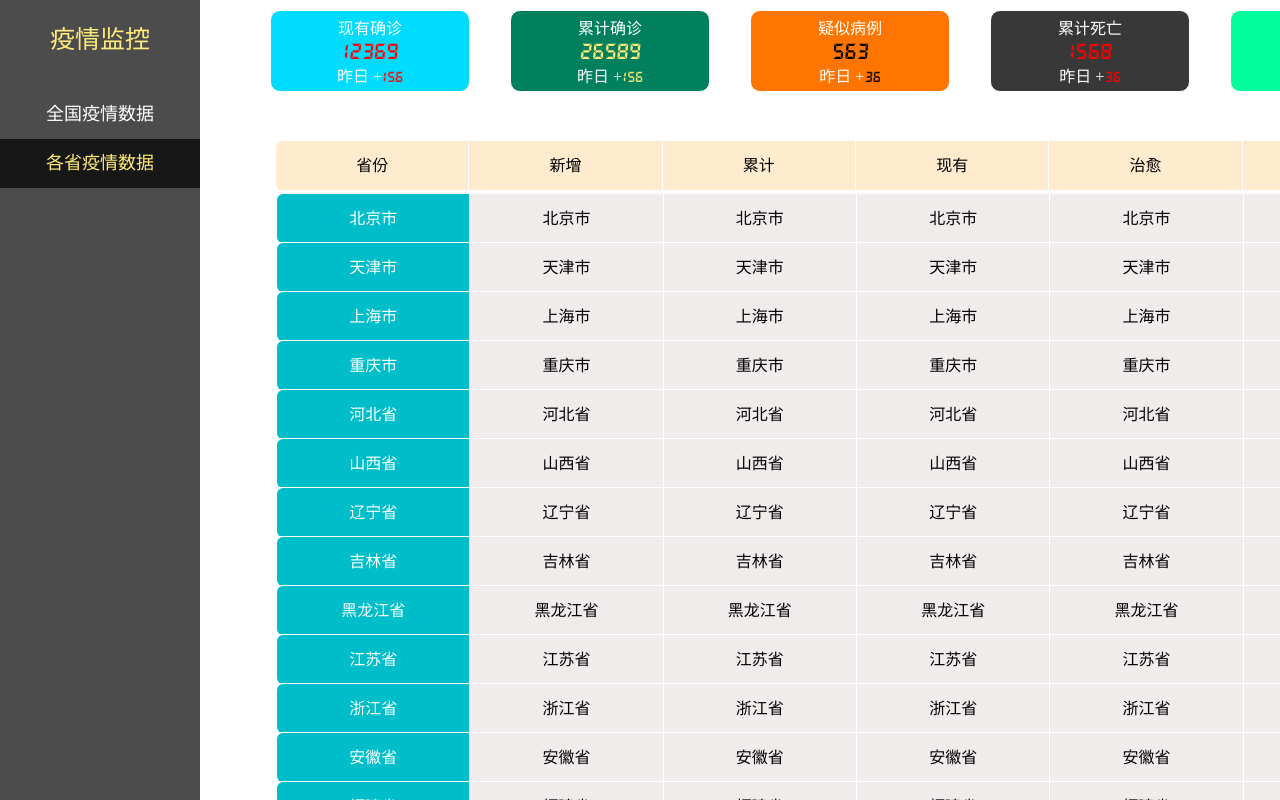
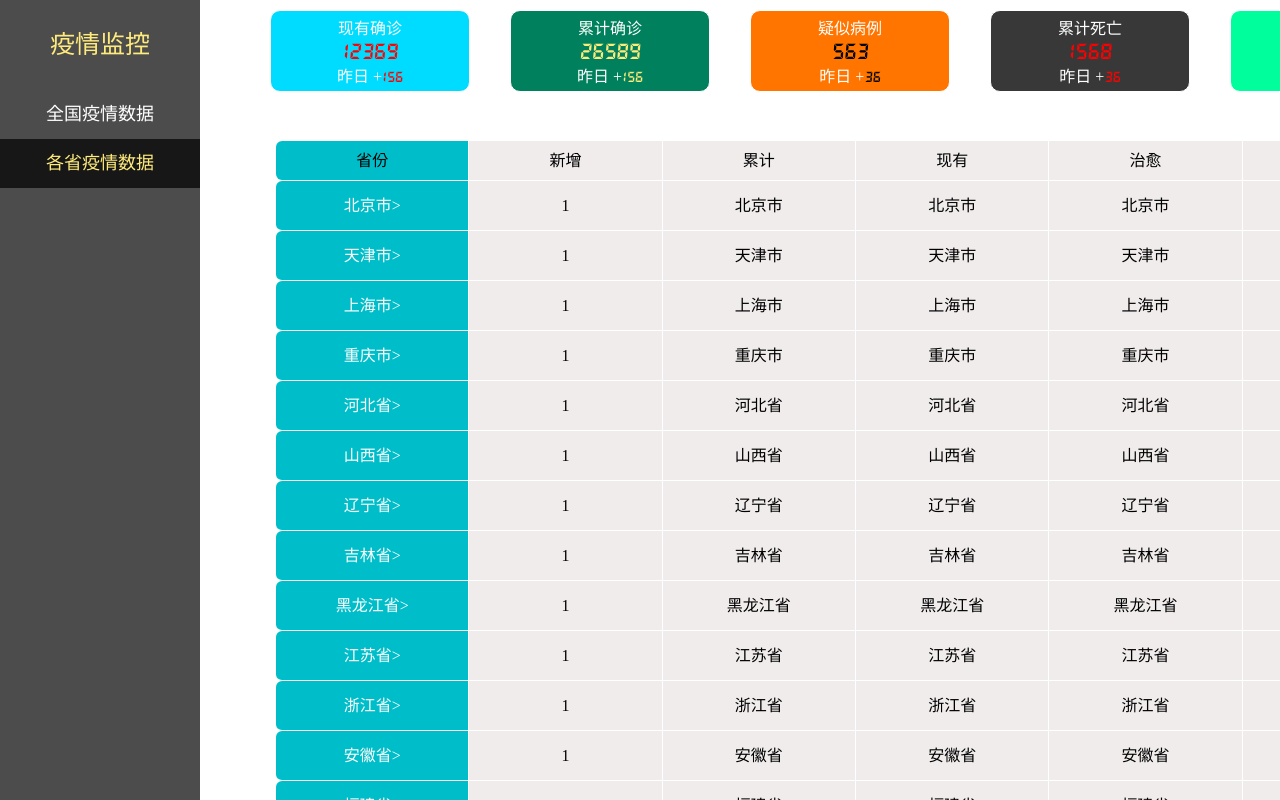
Before and after one commit to Pro-pro-cloud/-web-, a Vue app: page /province in a window 1280 px wide. Shown: the top 800 px of the page. Built offline with nearby package versions, Linux system fonts and the light colour scheme.

Commit message:
图表点击效果完成

```diff
--- a/src/components/common/aggData/AggData.vue
+++ b/src/components/common/aggData/AggData.vue
@@ -15,6 +15,5 @@
   display: flex;
   /*background-color: red;*/
   width: 1200px;
-  overflow: hidden;
 }
 </style>
--- a/src/components/common/tabbar/TabBar.vue
+++ b/src/components/common/tabbar/TabBar.vue
@@ -1,21 +1,26 @@
 <template>
-  <div class="tab-bar">
+  <div class="tab-bar" :style="style">
     <slot></slot>
   </div>
 </template>
 
 <script>
   export default {
-    name: "TabBar"
+    name: "TabBar",
+    props:{
+      tabbarStyle:Object
+    },
+    computed:{
+      style(){
+        return this.tabbarStyle
+      }
+    }
   }
 </script>
 
 <style scoped>
   .tab-bar {
-    width: 100%;
-    height: 50%;
-  }
-  .tab-bar div {
 
   }
+
 </style>
--- a/src/components/common/tabbar/TabBarItem.vue
+++ b/src/components/common/tabbar/TabBarItem.vue
@@ -1,5 +1,5 @@
 <template>
-  <div class="tab-bar-item" @click="barClick" :class="{active:!isAcitive}">
+  <div class="tab-bar-item" @click="barClick" :style="setStyle">
     <div>
       <slot></slot>
     </div>
@@ -16,16 +16,20 @@
     },
     props:{
       path:String,
+      activeStyle:Object
     },
     computed:{
       isAcitive(){
-        return this.$route.path.indexOf(this.path)===-1
+        return this.$route.path.indexOf(this.path)!==-1
+      },
+      setStyle(){
+        return this.isAcitive ? this.activeStyle : {}
       }
     },
     methods:{
       barClick(){
         this.$router.replace(this.path)
-        this.$emit("activeStyle",this.isAcitive)
+        // this.$emit("activeStyle",this.isAcitive)
       }
     }
   }
@@ -36,15 +40,9 @@
     width: 100%;
     height: 49px;
     line-height: 49px;
-    /*background-color: red;*/
     cursor: pointer;
   }
-  .tab-bar-item:hover{
-    background-color: rgba(0,0,0,.7);
-  }
-  .active {
-    color: #ffeb7b;
-    background-color: rgba(0,0,0,.7);
-  }
+
+
 
 </style>
--- a/src/components/content/mainAggData/MainAggData.vue
+++ b/src/components/content/mainAggData/MainAggData.vue
@@ -1,7 +1,7 @@
 <template>
   <div class="main-agg-data">
     <agg-data>
-      <agg-data-item v-for="(item,index) in aggData" :key="index" :data-style="item.bgc">
+      <agg-data-item v-for="(item,index) in aggData" :data-style="item.bgc" :key="index">
         <agg-data-con>
           <div slot="text">{{item.title}}</div>
         </agg-data-con>
@@ -59,7 +59,7 @@
     position: fixed;
     left: 250px;
     top: 10px;
-    overflow: hidden;
+    z-index: 99;
   }
   .cen-data{
     font-size: 24px;
--- a/src/components/content/mainTabBar/MainTabBar.vue
+++ b/src/components/content/mainTabBar/MainTabBar.vue
@@ -1,13 +1,16 @@
 <template>
-  <tab-bar class="main-tab-bar">
+  <div class="main-tab-bar">
     <div class="name">疫情监控</div>
-    <tab-bar-item path="/country">
-      <div>全国疫情数据</div>
-    </tab-bar-item>
-    <tab-bar-item path="/province">
-      <div>各省疫情数据</div>
-    </tab-bar-item>
-  </tab-bar>
+    <tab-bar :tabbar-style="tabBarStyle">
+      <tab-bar-item path="/country" class="item" :active-style="itemStyle">
+        <div>全国疫情数据</div>
+      </tab-bar-item>
+      <tab-bar-item path="/province" class="item" :active-style="itemStyle">
+        <div>各省疫情数据</div>
+      </tab-bar-item>
+    </tab-bar>
+  </div>
+
 </template>
 
 <script>
@@ -24,7 +27,18 @@
 
     },
     computed:{
+      itemStyle(){
+        return {
+          color: "#ffeb7b",
+          backgroundColor: "rgba(0,0,0,.7)",
 
+        }
+      },
+      tabBarStyle(){
+        return {
+          width: "100%",
+        }
+      }
     },
     components: {
       TabBar,
@@ -49,11 +63,13 @@
     width: 100%;
     height: 90px;
     /*background-color: rgb(255, 153, 148);*/
-    line-height: 80px;
+    line-height: 90px;
     font-size: 25px;
     color: #ffeb7b;
     cursor: default;
   }
-
+  .item:hover{
+    background-color: rgba(0,0,0,0.7);
+  }
 
 </style>
--- a/src/views/province/table/proTable.vue
+++ b/src/views/province/table/proTable.vue
@@ -1,7 +1,7 @@
 <template>
     <div>
         <div class="hid"></div>
-        <div class="proTable">
+        <!-- <div class="proTable"> -->
             <div class="proTable-con">
                 <div class="tabitem">省份</div>
                 <div class="tabitem">新增</div>
@@ -10,10 +10,11 @@
                 <div class="tabitem">治愈</div>
                 <div class="tabitem">死亡</div>
             </div>
+
         <div class="protable-content">
-            <div class="tabiteminit" v-for="(item,index) in province" :key="index">
-                <div class="tabitemInitItem" @click="itemClick">{{item}}</div>
-                <div class="tabitemInitItem">{{item}}</div>
+            <div class="tabiteminit" v-for="(item,index) in prodata.province" :key="index" >
+                <div @click="itemClick(index)" :class="{tabitemInitItem : currentIndex !== index , Active : currentIndex === index}"  >{{item}}></div>
+                <div class="tabitemInitItem">{{prodata.cnum[index]}}</div>
                 <div class="tabitemInitItem">{{item}}</div>
                 <div class="tabitemInitItem">{{item}}</div>
                 <div class="tabitemInitItem">{{item}}</div>
@@ -22,7 +23,7 @@
         </div>
         </div>
 
-    </div>
+    <!-- </div> -->
 </template>
 
 <script>
@@ -30,15 +31,20 @@ export default {
     name : 'proTable',
     data () {
         return {
-            province : ['北京市','天津市','上海市','重庆市','河北省','山西省','辽宁省','吉林省','黑龙江省','江苏省','浙江省','安徽省','福建省','江西省','山东省','河南省','湖北省','湖南省','广东省','海南省','四川省','贵州省','云南省','陕西省','甘肃省','青海省','台湾省','内蒙古自治区','广西壮族自治区','西藏自治区','宁夏回族自治区','新疆维吾尔自治区','香港特别行政区','澳门特别行政区'],
-            cnum : [1,1,1,1,1,1,1,1,1,1,1,1,1,1,11,1]
+            prodata: {
+                province : ['北京市','天津市','上海市','重庆市','河北省','山西省','辽宁省','吉林省','黑龙江省','江苏省','浙江省','安徽省','福建省','江西省','山东省','河南省','湖北省','湖南省','广东省','海南省','四川省','贵州省','云南省','陕西省','甘肃省','青海省','台湾省','内蒙古自治区','广西壮族自治区','西藏自治区','宁夏回族自治区','新疆维吾尔自治区','香港特别行政区','澳门特别行政区'],
+                cnum : [1,1,1,1,1,1,1,1,1,1,1,1,1,1,11,1],
+            },
+            currentIndex : -1
+
         }
     },
     methods : {
-        itemClick(){
-
+        itemClick(index){
+            this.currentIndex = index
         }
     }
+
 }
 </script>
 
@@ -49,27 +55,27 @@ export default {
         background-color: white;
         height: 140px;
         width: 1160px;
-        z-index: -1;
+        z-index: 3;
         overflow: hidden;
         top: 0;
     }
-    .proTable{
+    /* .proTable{
         position: relative;
         z-index: -2;
-    }
+    } */
     .proTable-con{
 
         position: fixed;
         display: flex;
         top: 140px;
-        height: 49px;
+        height: 39px;
 
         width: 1160px;
         text-align: center;
-        line-height: 49px;
+        line-height: 39px;
         font: 20px;
         border: 1px solid white;
-        border-bottom: 2px solid white;
+        border-bottom: 1px solid white;
         overflow: hidden;
         background-color: white;
 
@@ -81,28 +87,20 @@ export default {
         flex: 1;
         /* margin-right: 1px; */
         border-right:1px solid white ;
-        background-color: blanchedalmond;
+        /* background-color: blanchedalmond; */
+        background-color: rgba(240, 235, 235, 0.918);
     }
 
 
     .protable-content{
-        border: 1px solid white;
-        width: 100%;
-        display: flex;
-        flex-direction: column;
-        margin-top: 54px;
-
-        height: 49px;
-        width: 1160px;
-        text-align: center;
-        line-height: 49px;
-        font: 20px;
+        margin-top: 42px;
     }
 
 
     .tabitem:first-child{
         border-top-left-radius: 6px;
         border-bottom-left-radius:6px;
+        background-color: #00bec9;
     }
     .tabiteminit {
         border: solid 1px white;
@@ -122,6 +120,7 @@ export default {
         /* margin-right: 1px; */
         background-color: rgba(240, 235, 235, 0.918);
         border-right:1px solid white ;
+        border-bottom: 1px solid white;
 
 
         margin-bottom: -1px;
@@ -131,6 +130,16 @@ export default {
         color: #fff;
         border-top-left-radius: 6px;
         border-bottom-left-radius:6px;
+        cursor: pointer;
+
+    }
+    .Active {
+        cursor: pointer;
+        flex: 1;
+        border-right:1px solid white ;
+        border-bottom: 1px solid white;
+        margin-bottom: -1px;
+        color: red;
 
     }
 </style>
```
